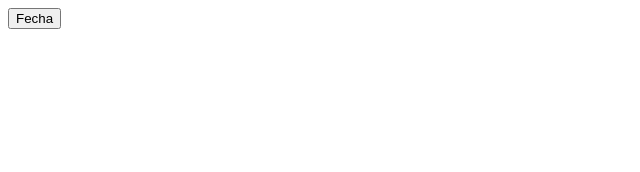
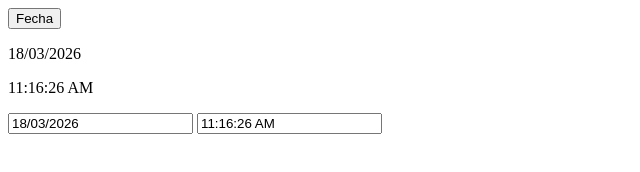
Before and after one commit to salvador-arance/LengMarc, a plain HTML site: page Tercer Trimestre/Ejercicio 2/index.html in a window 1280 px wide. Both pictures are taken after a click on the button "Fecha". Shown: the whole page, without its empty margins (0-640 px from the left). Drawn offline with Linux system fonts and the light colour scheme.

Commit message:
Recuperar clases perdidas

```diff
--- a/Tercer Trimestre/Ejercicio 2/index.html
+++ b/Tercer Trimestre/Ejercicio 2/index.html
@@ -8,6 +8,10 @@
 <body>
     <main>
         <button id="btnFechaHora">Fecha</button>
+        <p id="parrafoFecha"></p>
+        <p id="parrafoHora"></p>
+        <input type="text" value="" id="inputFecha">
+        <input type="text" id="inputHora">
     </main>
     <script src="./js/fechaformato.js"></script>
 </body>
--- a/Tercer Trimestre/Ejercicio 2/js/fechaformato.js
+++ b/Tercer Trimestre/Ejercicio 2/js/fechaformato.js
@@ -15,6 +15,10 @@ if (dia.length === 1) {
 strFecha = dia + '/' + mes + '/' + hoy.getFullYear();
 
 function mostrarFechaHora() {
+    document.getElementById('parrafoFecha').innerText = strFecha;
+    document.getElementById('parrafoHora').innerText = strHora;
+    document.getElementById('inputFecha').value = strFecha;
+    document.getElementById('inputHora').value = strHora;
     alert(strFecha);
     alert(strHora);
 }
```
